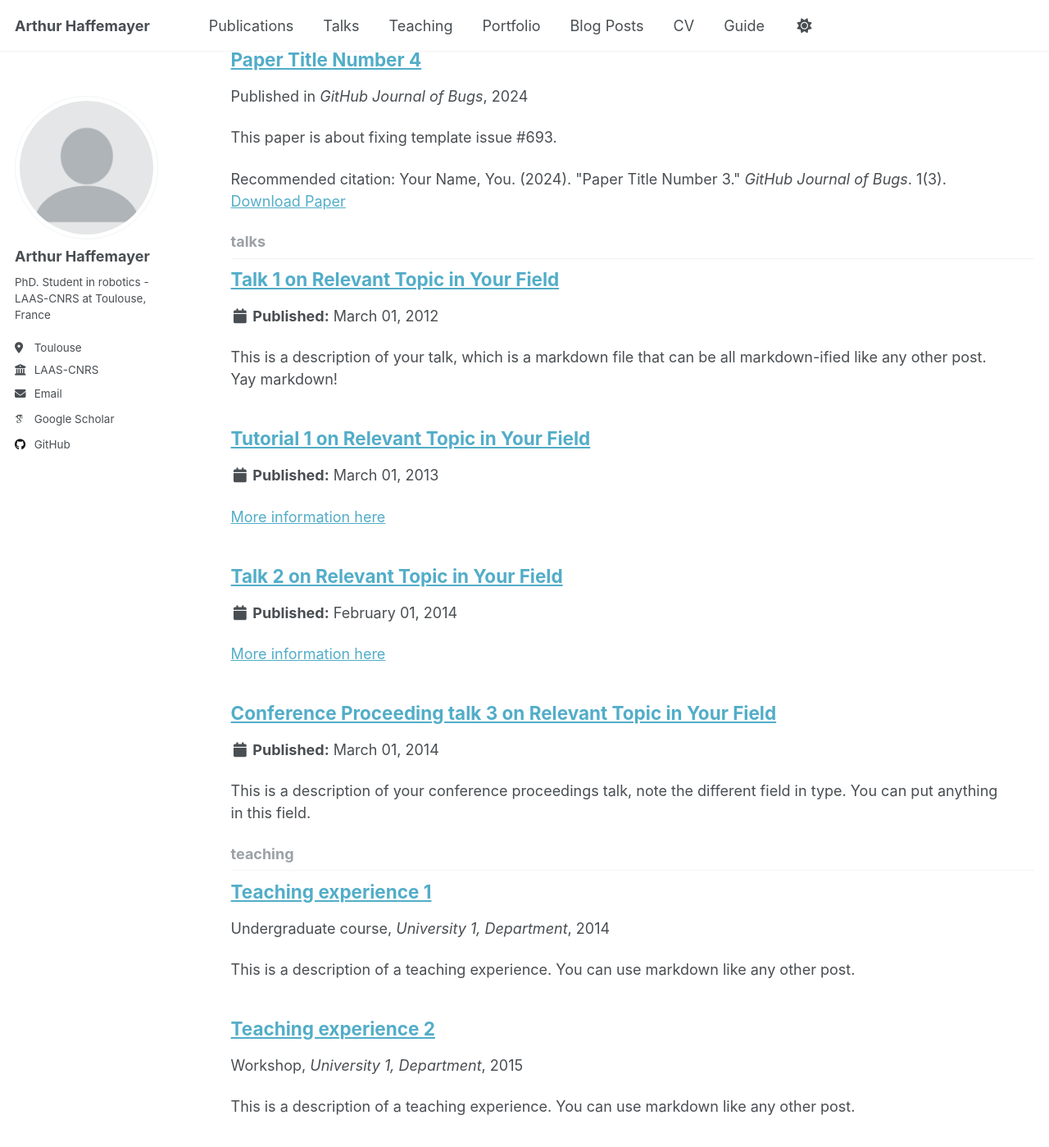
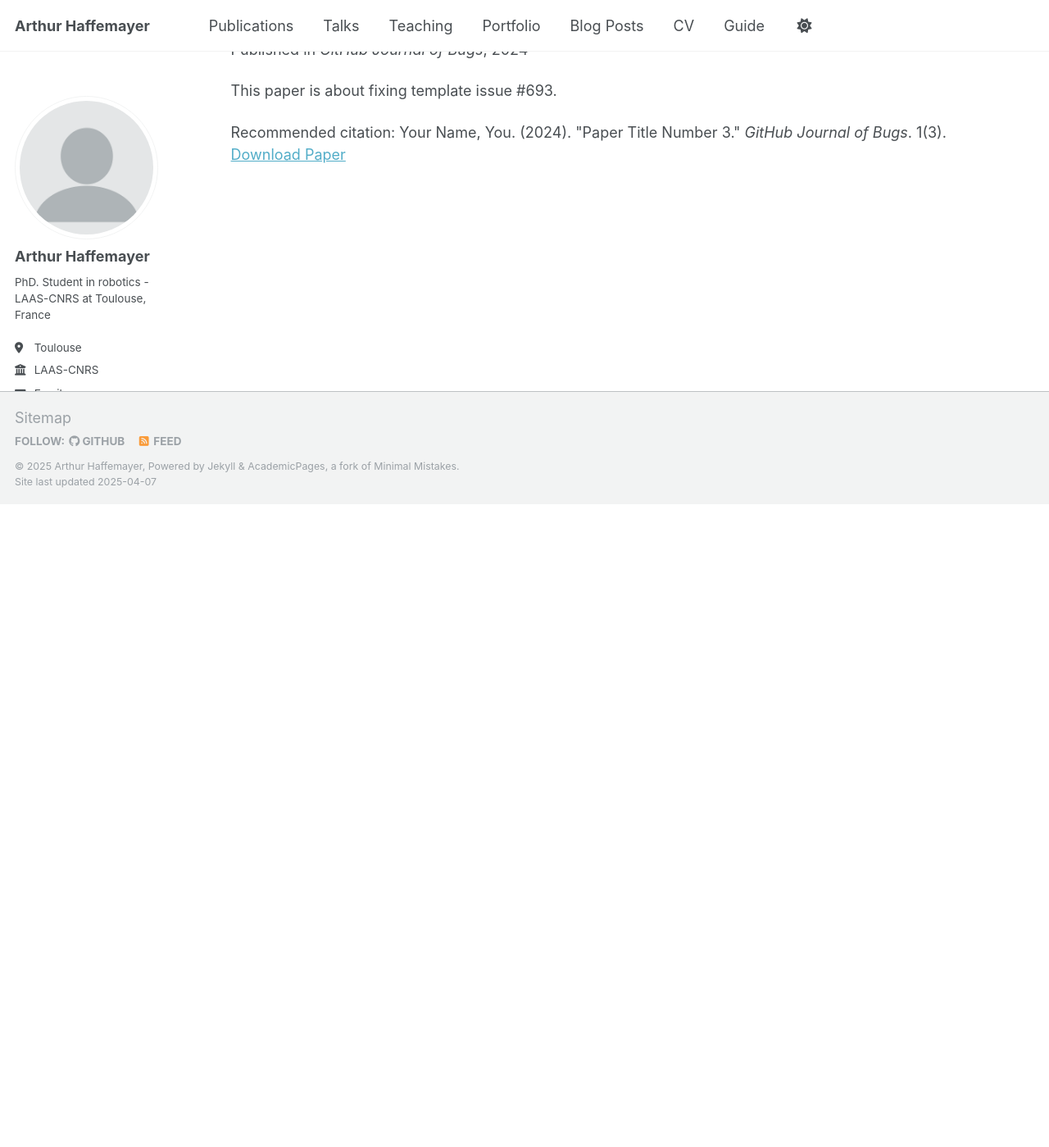
Before and after one commit to ahaffemayer/ahaffemayer.github.io, a Jekyll site: the page built from _pages/collection-archive.html, in a window 1280 px wide and 1400 px high, scrolled down 928 px. Shown: the whole window at 82% size. Built offline with Jekyll 4.4.1, drawn with Linux system fonts in a browser that asks for light colours; some web fonts are replaced; after the commit the page ends 1543 px from its top, so only the background shows below that; part of the change alters nothing that is shown.

Commit message:
getting rid of useless stuff

```diff
--- a/_config.yml
+++ b/_config.yml
@@ -45,7 +45,7 @@ author:
   bitbucket        : # Username - Update with your username on the site
   codepen          : # Username
   dribbble         : # Username
-  github           : "https://github.com/ahaffemayer"
+  github           : "ahaffemayer"
   kaggle           : # Username
   stackoverflow    : # User number or user number and name (i.e., use "1" or "1/jeff-atwood")
 
@@ -188,16 +188,16 @@ kramdown:
 # These settings control the types of collections used by the template
 collections:
   teaching:
-    output: true
+    output: false
     permalink: /:collection/:path/
   publications:
     output: true
     permalink: /:collection/:path/
   portfolio:
-    output: true
+    output: false
     permalink: /:collection/:path/
   talks:
-    output: true
+    output: false
     permalink: /:collection/:path/
 
 
```
